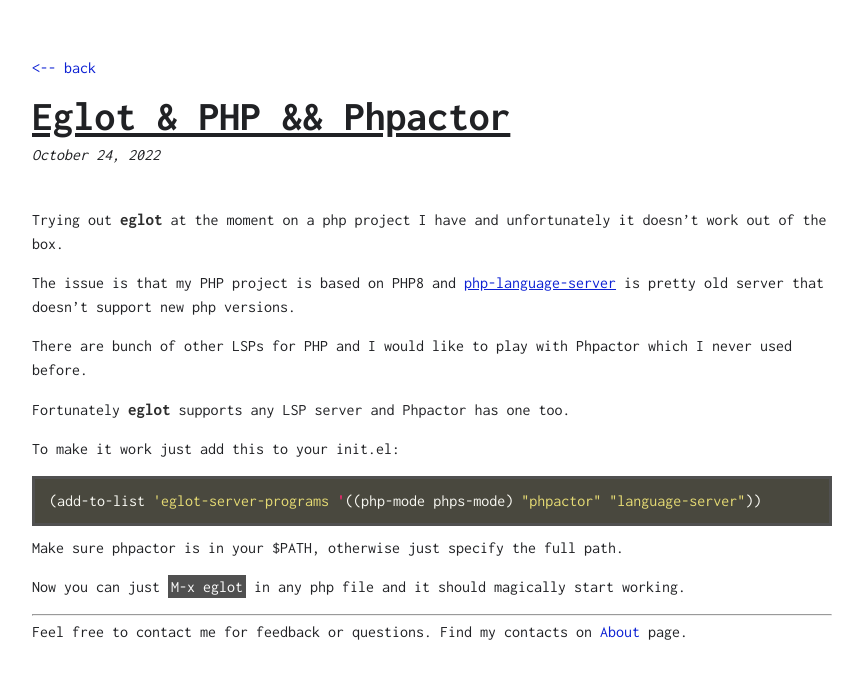
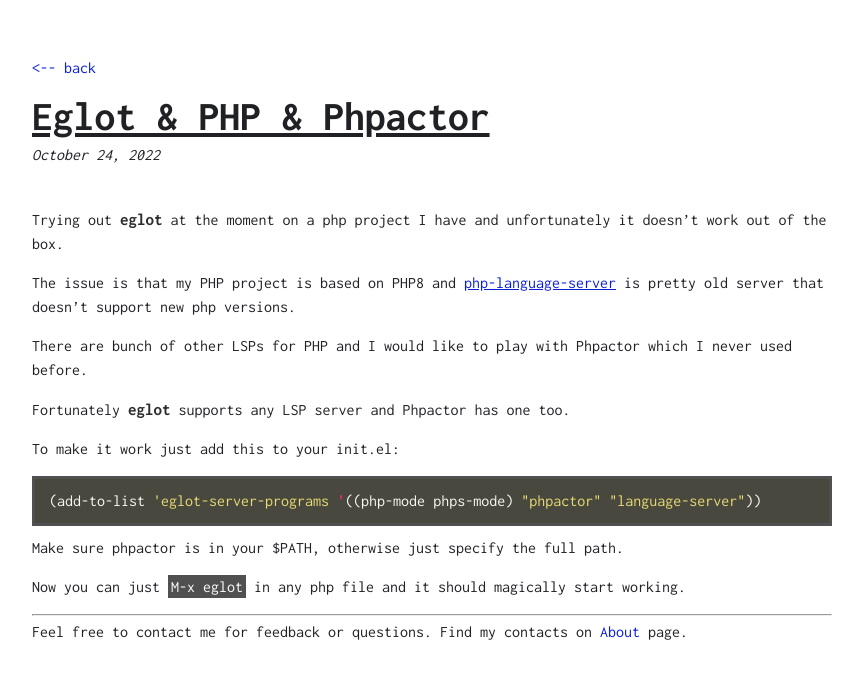
Before and after one commit to krydos/blog, a Jekyll site: the page built from _posts/2022-10-24-eglot_php.md, in a window 1280 px wide. Shown: the top 679 px of the page, without its empty margins (208-1071 px from the left). Built offline with Jekyll 4.4.1, drawn with Linux system fonts in a browser that asks for light colours.

Commit message:
Fix typo

```diff
--- a/_posts/2022-10-24-eglot_php.md
+++ b/_posts/2022-10-24-eglot_php.md
@@ -1,6 +1,6 @@
 ---
 layout: post
-title: Eglot & PHP && Phpactor
+title: Eglot & PHP & Phpactor
 description: Make PHP LSP work in Emacs with Eglot
 ---
 
```
